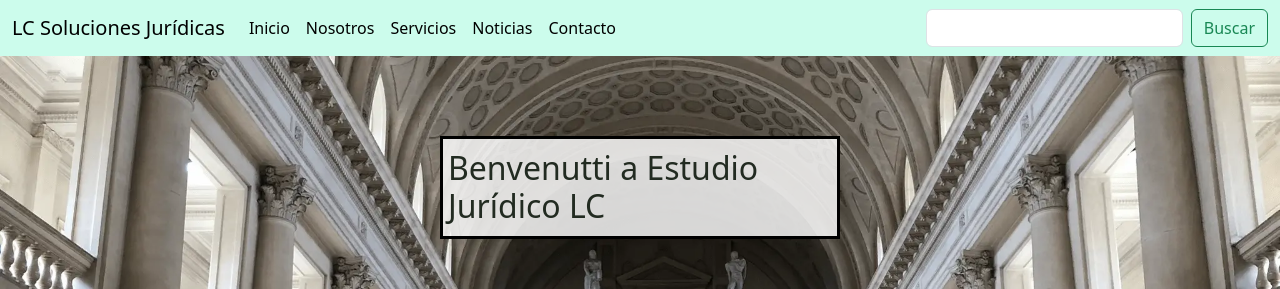
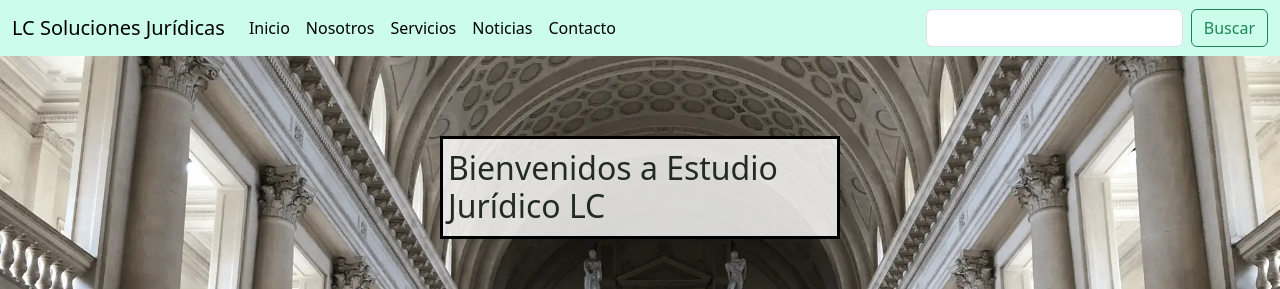
Before and after one commit to estudioslc/PF-LopezCabadaLeonardi, a website: page index.html in a window 1280 px wide. Shown: the top 289 px of the page. Drawn offline with nearby package versions, Linux system fonts and the light colour scheme.

Commit message:
subiendo archivos

```diff
--- a/index.html
+++ b/index.html
@@ -69,7 +69,7 @@
     <main>
         <section class="bg-image tituloyparrafo">
             <h2 class="h2main">
-                Benvenutti a Estudio Jurídico LC
+                Bienvenidos a Estudio Jurídico LC
             </h2>
             </div>
             <p>En LC Soluciones jurídicas, entendemos que la vida está llena de desafíos legales que pueden surgir en
```
